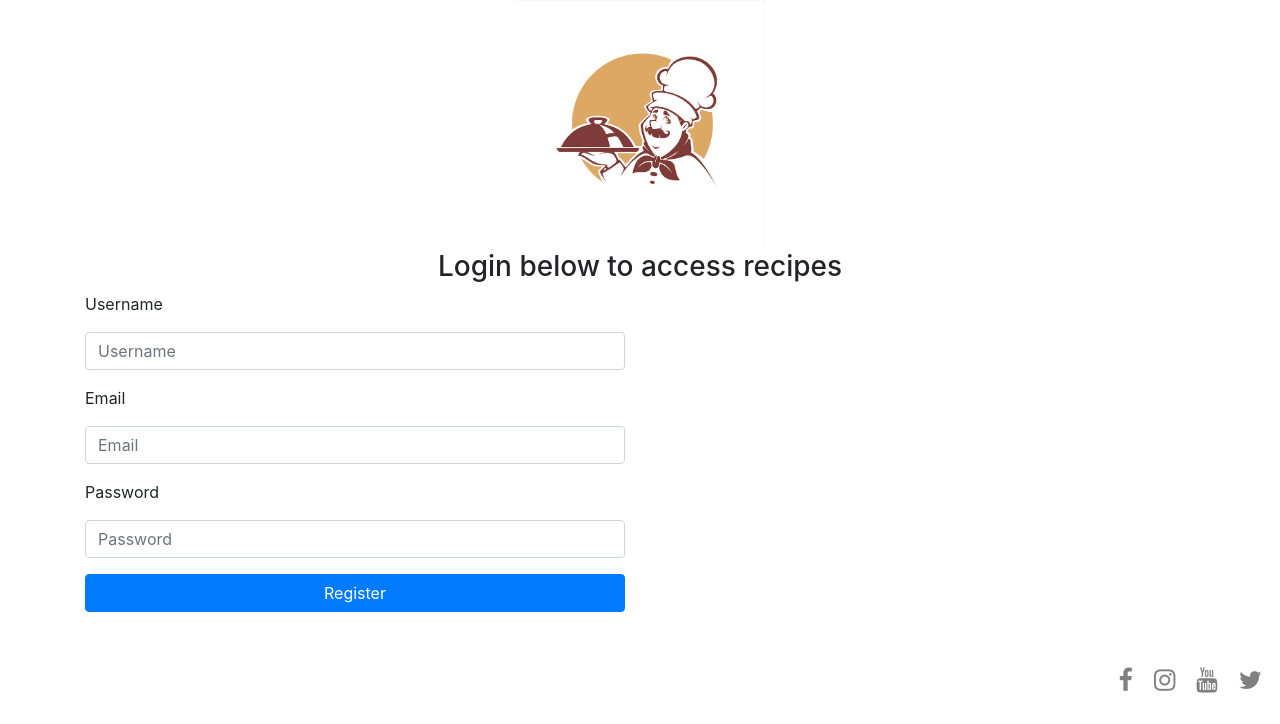
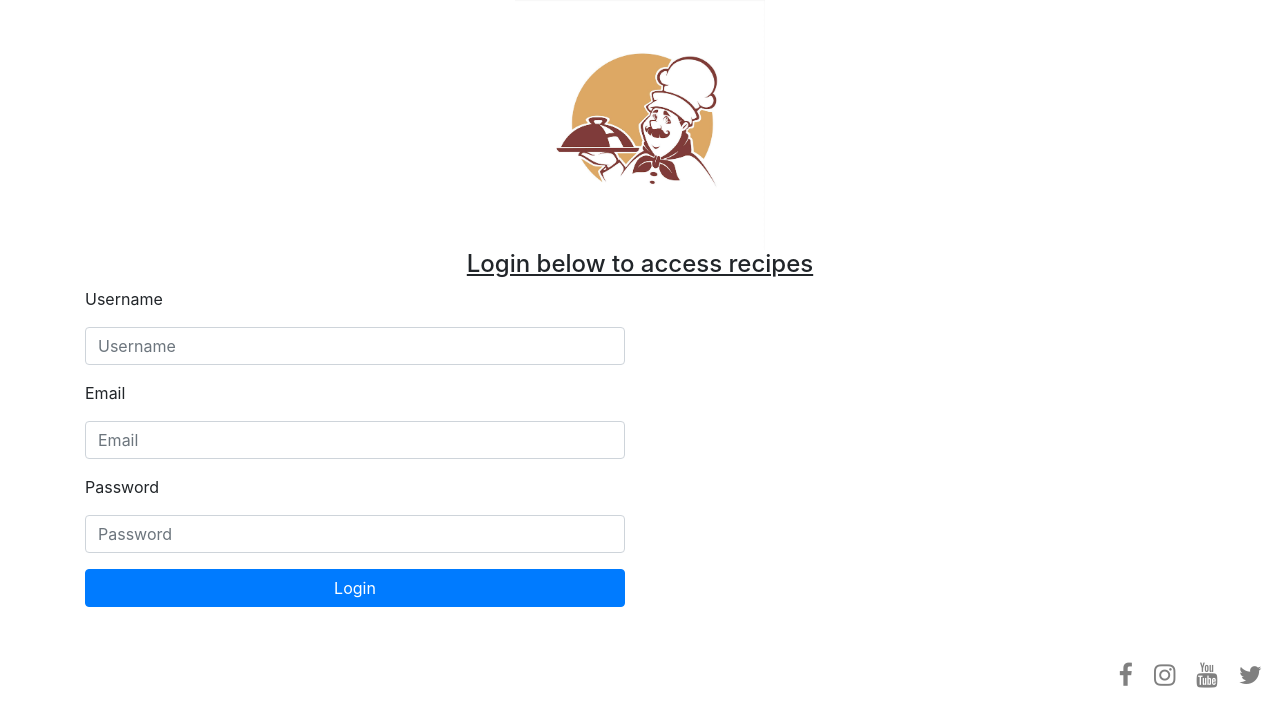
Before and after one commit to LiamD88/cooking-for-you, a Flask app: page /login in a window 1280 px wide. Shown: the part 76-800 px from the top of the page. Run offline with Flask 2, Linux system fonts and the light colour scheme; some libraries are stand-ins or nearby versions.

Commit message:
I changed the button to display login and underlined the text

```diff
--- a/templates/login.html
+++ b/templates/login.html
@@ -33,7 +33,7 @@
  <!--Text at the top of the page-->
   <div class="row">
     <div class="col-12">
-      <h3 class="text-center">Login below to access recipes</h3>
+      <h4 class="text-center"><u>Login below to access recipes</u></h4>
     </div>
   </div>
 
@@ -55,7 +55,7 @@
           <label for="exampleInputPassword1">{{ form.password.label }}</label>
           <input type="password" class="form-control" name="password" placeholder="Password">
         </div>
-        <button type="submit" class="btn btn-primary btn-block">Register</button>
+        <button type="submit" class="btn btn-primary btn-block">Login</button>
       </form>
     </div>
   </div>
```
